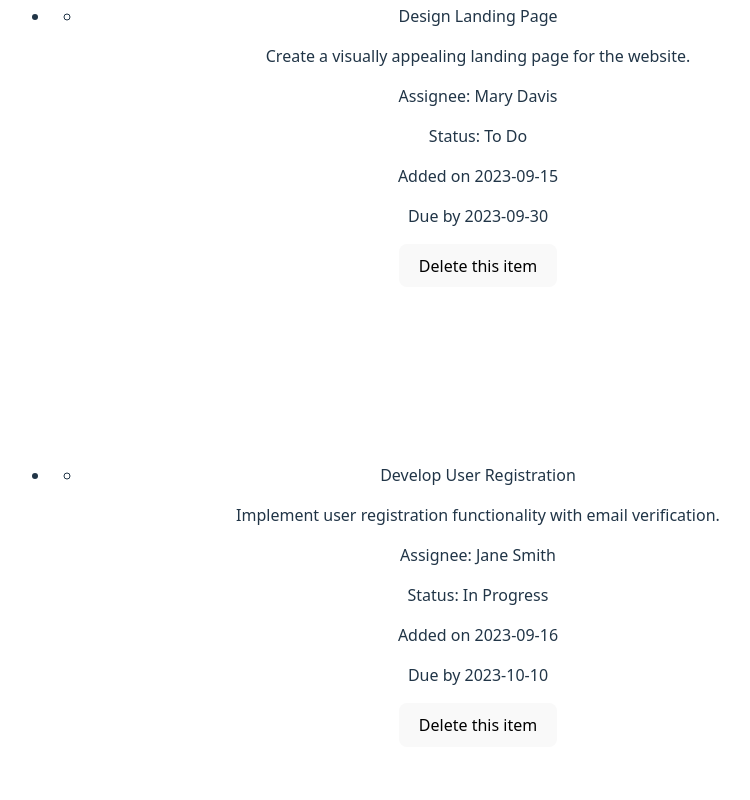
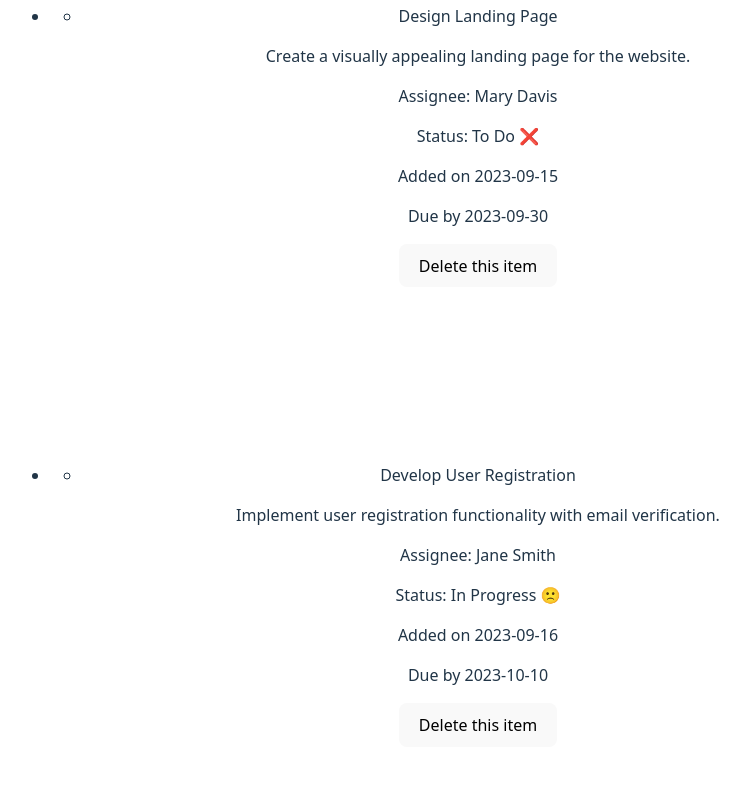
Before and after one commit to Dreng0t/kanban-board-2, a React (Vite) app: page / in a window 1280 px wide. Shown: the part 1180-1980 px from the top of the page, without its empty margins (162-912 px from the left). Built offline with nearby package versions, Linux system fonts and the light colour scheme.

Commit message:
implemented a conditonal factor into the list

```diff
--- a/src/components/ListItem.jsx
+++ b/src/components/ListItem.jsx
@@ -2,8 +2,19 @@ import kanban from '../data/kanban.json'
 import { useState } from "react";
 import ToDoList from './ToDoList';
 
-export default function ListItem(props){
+export default function ListItem(props) {
     console.log(props)
+
+    let priority;
+    if (props.todo.status === 'Done') {
+      priority = "✔️"
+    } else if (props.todo.status === 'In Progress') {
+      priority = '🙁'
+    } else {
+      priority =  '❌'
+    }
+
+
     return (
         <section className="ListItem">
             <ul key={props.todo.id} className="card">
@@ -11,7 +22,7 @@ export default function ListItem(props){
                     <p>{props.todo.title}</p>
                     <p>{props.todo.description}</p>
                     <p>Assignee: {props.todo.assignee}</p>
-                        <p>Status: {props.todo.status}</p>
+                    <p>Status: {props.todo.status} {priority}</p>
                     <p>Added on {props.todo.createdDate}</p>
                     <p>Due by {props.todo.dueDate}</p>
                     <p>
```
Lines whose indentation alone changed are shown as unchanged.
